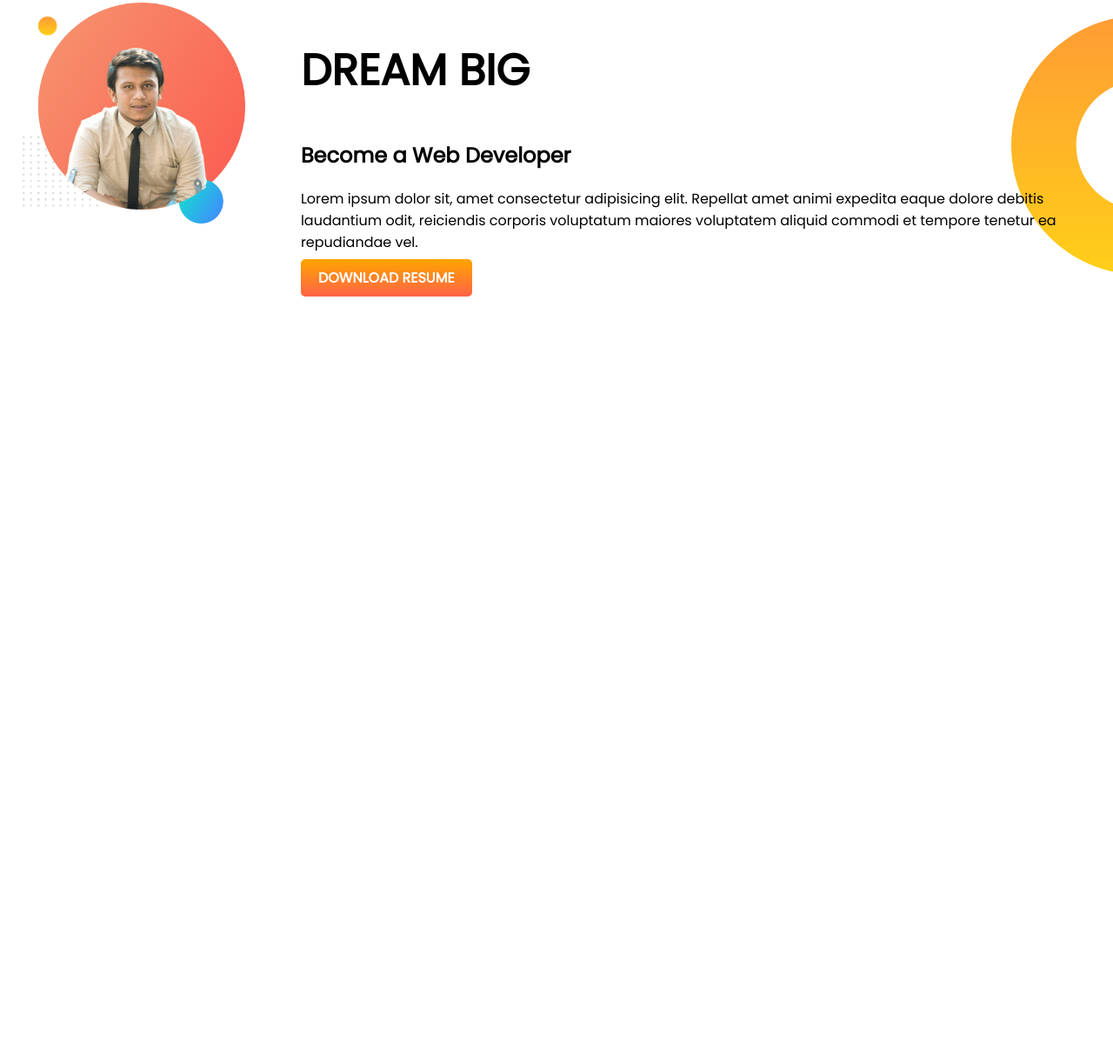
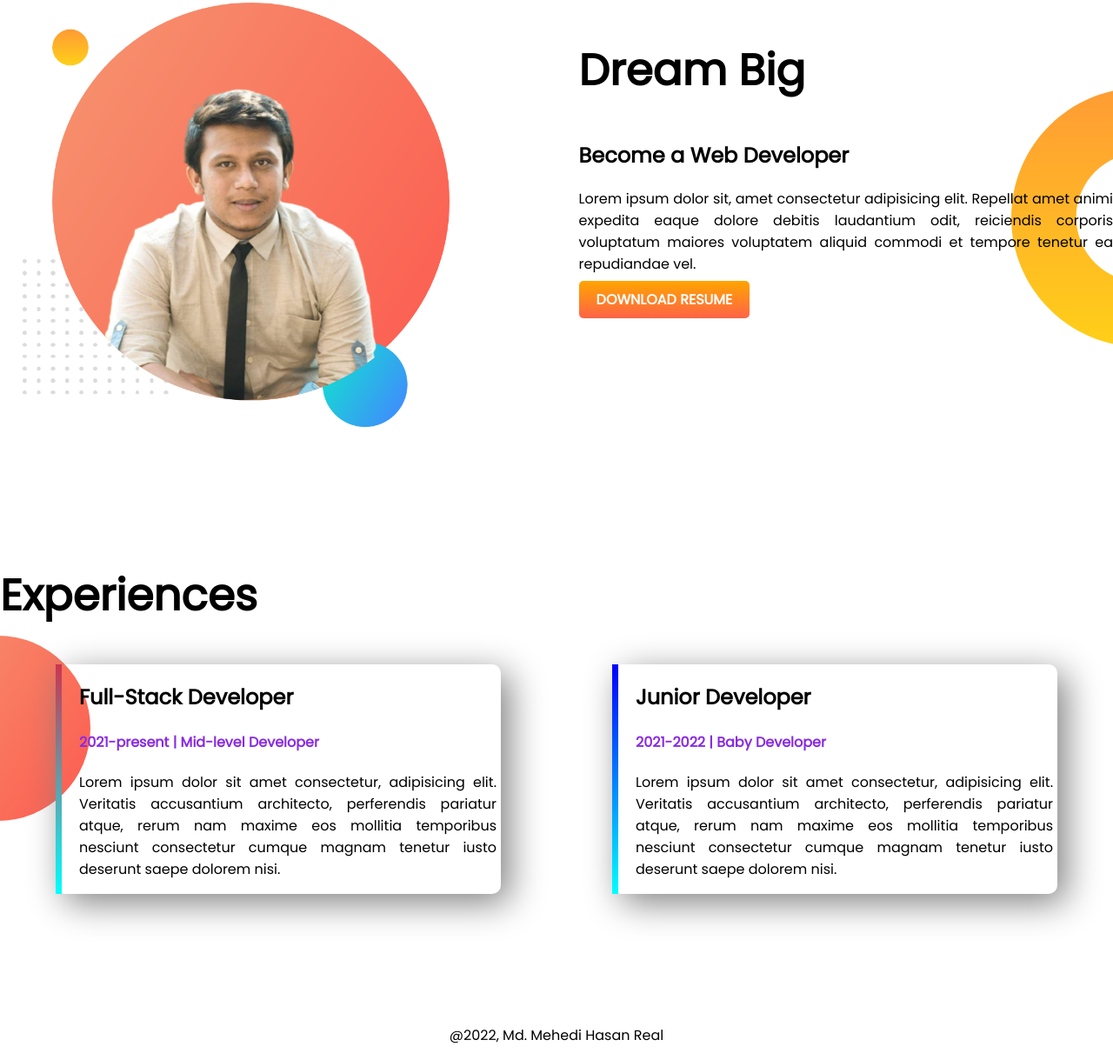
Before and after one commit to mehedihasanreal/My-portfolio, a plain HTML site: page index.html in a window 1280 px wide. Shown: the part 642-1861 px from the top of the page at 87% size. Before the commit the page ends 1124 px from the top, so only its background shows below. Drawn offline with Linux system fonts and the light colour scheme.

Commit message:
exoerience and footer added

```diff
--- a/index.html
+++ b/index.html
@@ -13,10 +13,10 @@
 </head>
 
 <body>
-    <section class="top-banner">
+    <section class="top-banner flexible-container">
         <div class="half-width">
             <h1>Welcome To</h1>
-            <h1><span>Mehedi's </span>World!</h1>
+            <h1><span class="purple-color">Mehedi's </span>World!</h1>
             <h3> Web Develoer and Software Engineer</h3>
             <p>Lorem ipsum dolor sit, amet consectetur adipisicing elit. Repellendus beatae ducimus, architecto itaque
                 nisi
@@ -29,20 +29,41 @@
             <img src="images\my-bg.png" alt="Mehedi,s image">
         </div>
     </section>
-    <section class="dream-big">
+    <section class="dream-big flexible-container">
         <div class="half-width">
             <img src="images/my-bg.png" alt="">
         </div>
-        <div>
-            <h1>DREAM BIG</h1>
+        <div class="half-width">
+            <h1>Dream Big</h1>
             <h2>Become a Web Developer</h2>
             <p>Lorem ipsum dolor sit, amet consectetur adipisicing elit. Repellat amet animi expedita eaque dolore
                 debitis laudantium odit, reiciendis corporis voluptatum maiores voluptatem aliquid commodi et tempore
                 tenetur ea repudiandae vel.</p>
-            <a class="button" href="#">DOWNLOAD RESUME</a>
+            <a class="button" target="_blank" href="#">DOWNLOAD RESUME</a>
         </div>
-
     </section>
+    <section class="experience-area">
+        <h1>Experiences</h1>
+        <div class="flexible-container top">
+            <div id="full-stack" class="experience-item">
+                <h2>Full-Stack Developer</h2>
+                <h4 class="purple-color">2021-present | Mid-level Developer</h4>
+                <p>Lorem ipsum dolor sit amet consectetur, adipisicing elit. Veritatis accusantium architecto,
+                    perferendis pariatur atque, rerum nam maxime eos mollitia temporibus nesciunt consectetur cumque
+                    magnam tenetur iusto deserunt saepe dolorem nisi.</p>
+            </div>
+            <div id="web-dev" class="experience-item">
+                <h2>Junior Developer</h2>
+                <h4 class="purple-color">2021-2022 | Baby Developer</h4>
+                <p>Lorem ipsum dolor sit amet consectetur, adipisicing elit. Veritatis accusantium architecto,
+                    perferendis pariatur atque, rerum nam maxime eos mollitia temporibus nesciunt consectetur cumque
+                    magnam tenetur iusto deserunt saepe dolorem nisi.</p>
+            </div>
+        </div>
+    </section>
+    <footer>
+        <p>@2022, Md. Mehedi Hasan Real</p>
+    </footer>
 </body>
 
 </html>
--- a/style.css
+++ b/style.css
@@ -7,11 +7,11 @@
     font-size: 50px;
 }
 
-span {
+.purple-color {
     color: blueviolet;
 }
 
-section {
+.flexible-container {
     display: flex;
     margin-bottom: 150px;
 }
@@ -48,3 +48,39 @@
     padding: 10px 20px;
     color: white;
 }
+
+.experience-item {
+    width: 40%;
+    margin-left: 5%;
+    margin-right: 5%;
+    padding-left: 20px;
+    padding-right: 5px;
+    border-radius: 10px;
+    box-shadow: 10px 10px 40px gray;
+}
+
+.experience-item p {
+    text-align: justify;
+}
+
+.experience-area {
+    background-image: url(images/exp-bg.png);
+    background-repeat: no-repeat;
+    background-position: left;
+}
+
+#web-dev {
+    border-left: 7px solid;
+    border-image: linear-gradient(blue, cyan);
+    border-image-slice: 1;
+}
+
+#full-stack {
+    border-left: 7px solid;
+    border-image: linear-gradient(rgb(203, 53, 78), cyan);
+    border-image-slice: 1;
+}
+
+footer {
+    text-align: center;
+}
```
Also changed, not shown: images/exp-bg.png (added).
